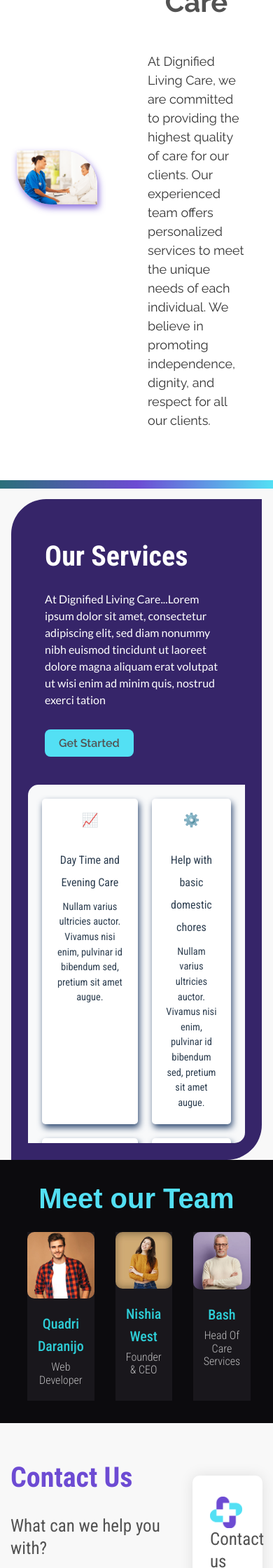
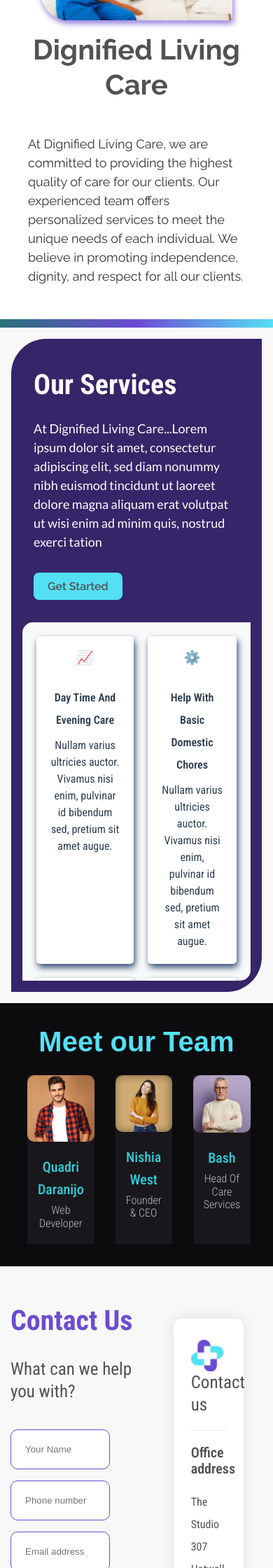
Before and after one commit to AyomideKayode/dignified_care, a Flask app: page / in a window 390 px wide; the page is wider, and only the part inside the window is pictured. Shown: the part 2320-4560 px from the top of that part at 70% size. Run offline with Flask 3, Linux system fonts and the light colour scheme; some web fonts are replaced.

Commit message:
Media Query 960 - 768 px...🚧

```diff
--- a/static/css/main.css
+++ b/static/css/main.css
@@ -618,6 +618,8 @@
 
 .service-item h3 {
   font-size: 1.2em;
+  font-weight: 600;
+  text-transform: capitalize;
   margin-bottom: 10px;
 }
 
@@ -1012,16 +1014,79 @@
   }
 }
 
+@media (max-width: 960px) {
+  .col-66 {
+    width: 59.66%;
+  }
+
+  .col-33 {
+    width: 40.33%;
+  }
+}
+
 @media (max-width: 768px) {
+  .banner_grid {
+    grid-template-columns: 1fr;
+  }
+
+  .banner-text {
+    margin-left: 0;
+    text-align: center;
+    max-width: var(--dl-size-size-tabmaxwidth);
+  }
+
+  .banner-text p {
+    font-size: 18px;
+    margin: 0 auto 15px;
+  }
+
+  .banner .header_btn {
+    width: auto;
+    margin: 0 auto;
+  }
+
+  .banner_img img {
+    margin: -20px auto -30px;
+    transform: scale(0.8);
+  }
+
+  .about {
+    padding: var(--dl-space-space-oneandhalfunits) var(--dl-space-space-unit);
+  }
+
+  .about_grid {
+    grid-template-columns: 1fr;
+  }
+
+  .about_img {
+    margin: -30px auto;
+    transform: scale(0.8);
+  }
+
+  .about_text {
+    margin: 0 auto;
+  }
+
   .services {
     grid-template-columns: 1fr;
-    max-width: var(--dl-size-size-tabmaxwidth);
-    margin: auto var(--dl-space-space-unit);
-    padding: var(--dl-space-space-oneandhalfunits);
+    margin: var(--dl-space-space-unit);
+  }
+
+  .services-intro {
+    margin: 0 auto;
+    padding: var(--dl-space-space-twounits) var(--dl-space-space-unit);
+  }
+
+  .services-intro p {
+    font-size: 18px;
+  }
+
+  .service-item p {
+    font-size: 16px;
   }
 
   .services-grid {
-    max-width: var(752px);
+    max-width: 752px;
     /* height: auto; */
     grid-template-columns: repeat(2, 1fr);
   }
```
